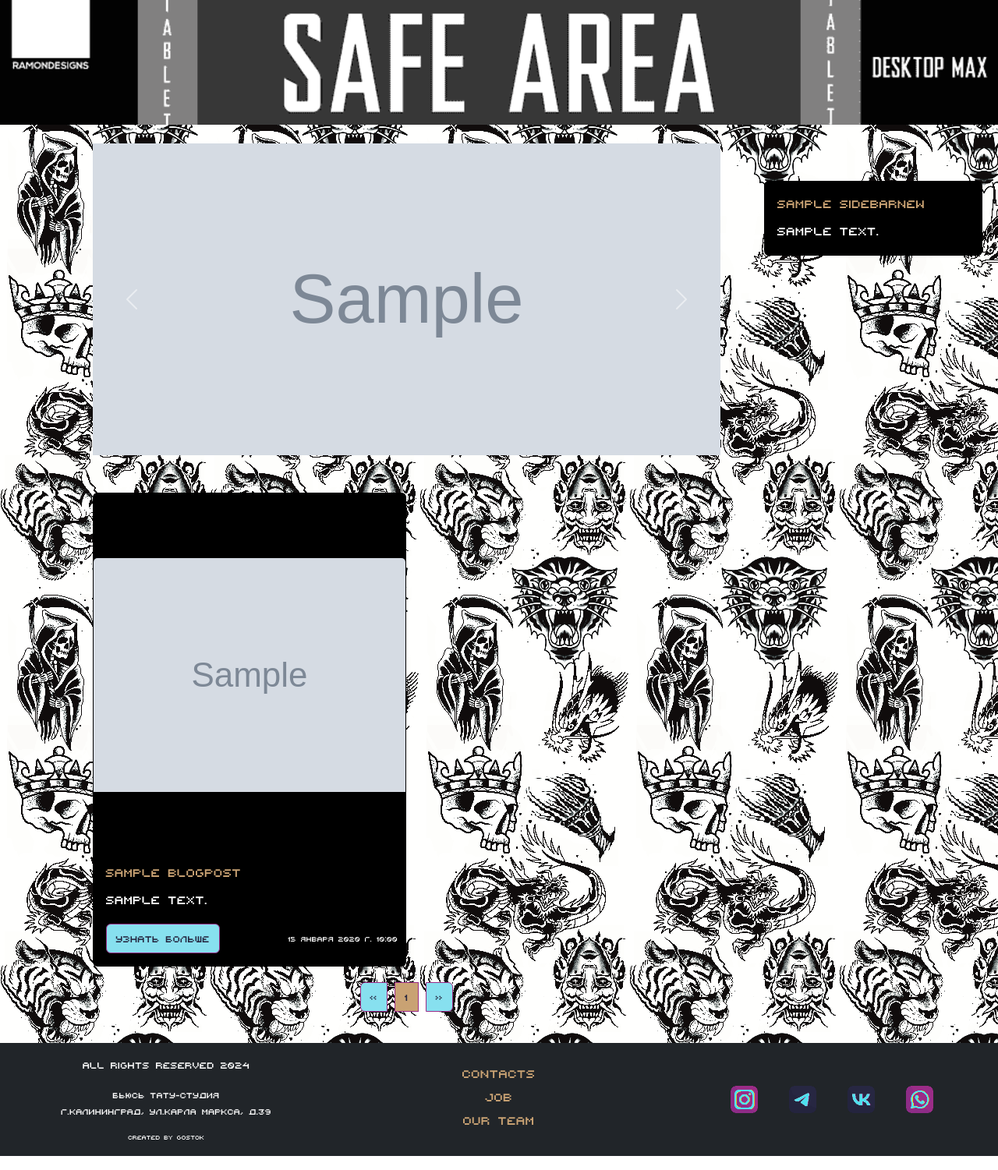
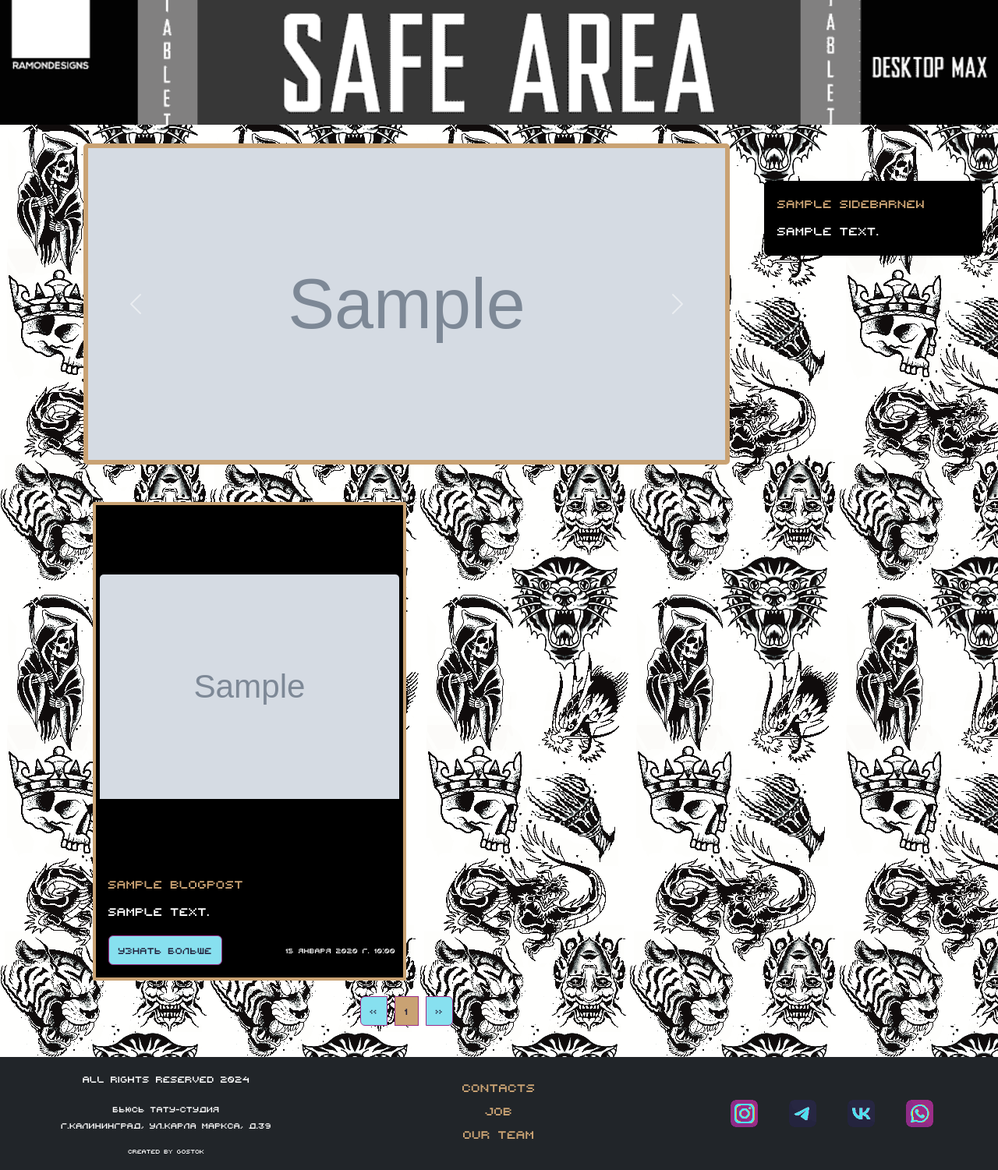
Before and after one commit to gostok/bt_web, a Django app: page / in a window 1280 px wide. Shown: the part 62-1563 px from the top of the page at 78% size. Run offline with Django 5.2, Linux system fonts and the light colour scheme; tables that the repository leaves empty hold one stand-in row (values such as "Sample post"); grey boxes marked "Sample" are stand-in pictures; some libraries are stand-ins or nearby versions.

Commit message:
border for carousel and card

```diff
--- a/static/carousel.css
+++ b/static/carousel.css
@@ -1,3 +1,11 @@
+.carousel {
+    border: 6px solid rgb(201, 162, 115);
+    border-radius: 5px;
+    overflow: hidden;
+    margin: 0;
+    padding: 0;
+}
+
 .carousel-item {
     transition: transform 0.5s;
     display: none;
--- a/static/index.css
+++ b/static/index.css
@@ -55,15 +55,21 @@ a {
 
 
 
-
+/* Главный новостной блог */
 .col-sm-6 .card {
     background-color: black;
+    border: 4px solid rgb(201, 162, 115);
+    border-radius: 2px;
+    overflow: hidden;
+    margin: 0;
+    padding: 0;
 }
 
 
 .image-wrapper {
     width: 100%;
     height: 450px;
+    padding: 5px;
     display: flex;
     justify-content: center;
     align-items: center;
--- a/templates/index.html
+++ b/templates/index.html
@@ -107,7 +107,7 @@
                         <div class="col-lg-12 col-md-12 mt-4">
                             <div class="row">
                                 {% for post in blog_posts %}
-                                <div class="col-sm-6 mb-3 mb-sm-0 mt-4">
+                                <div class="col-sm-6 mb-3 mb-sm-0 mt-4 col-card-b">
                                     <div class="card">
                                         {% if post.image %}
                                         <div class="image-wrapper mt-2 md-2">
```
